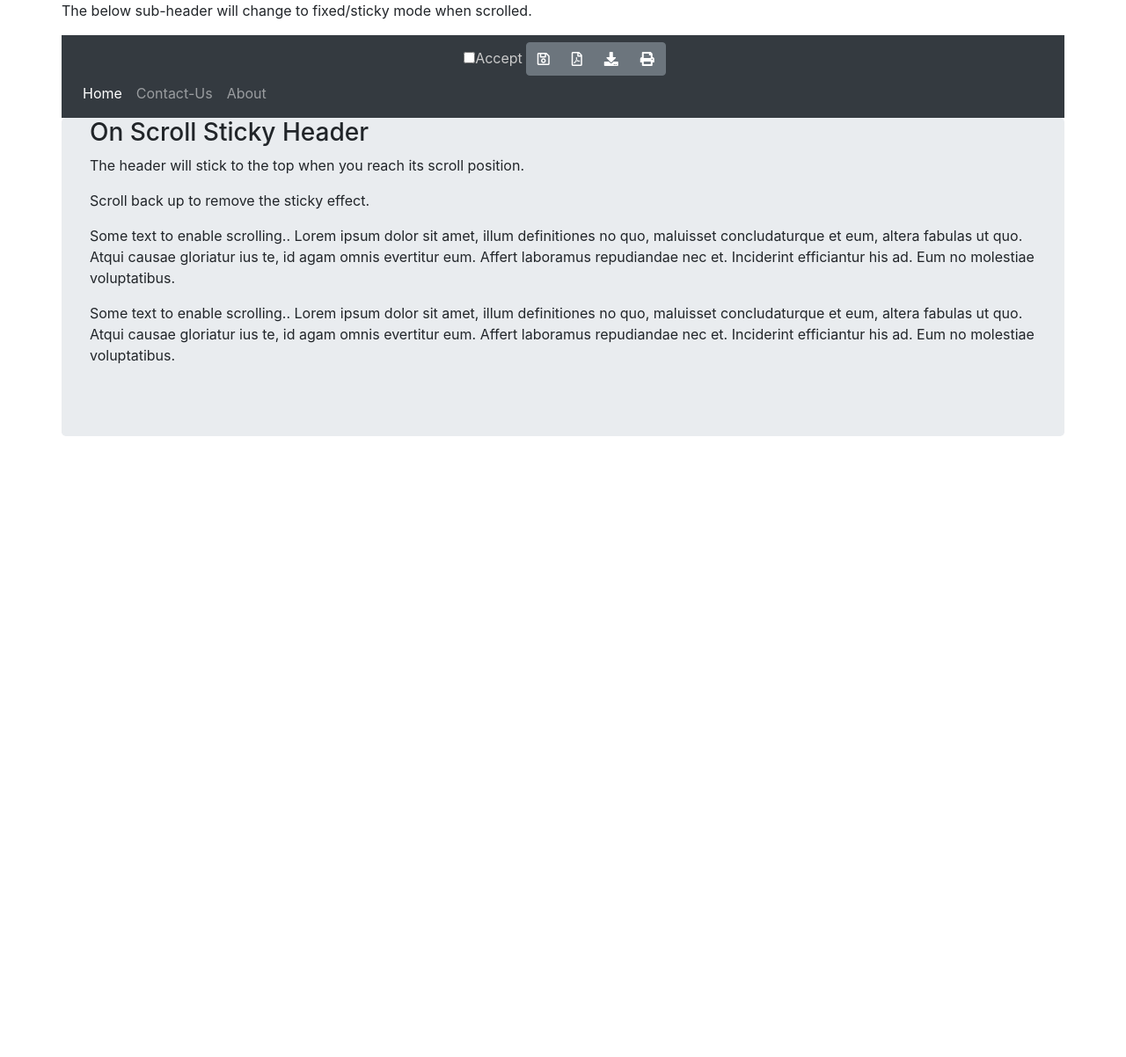
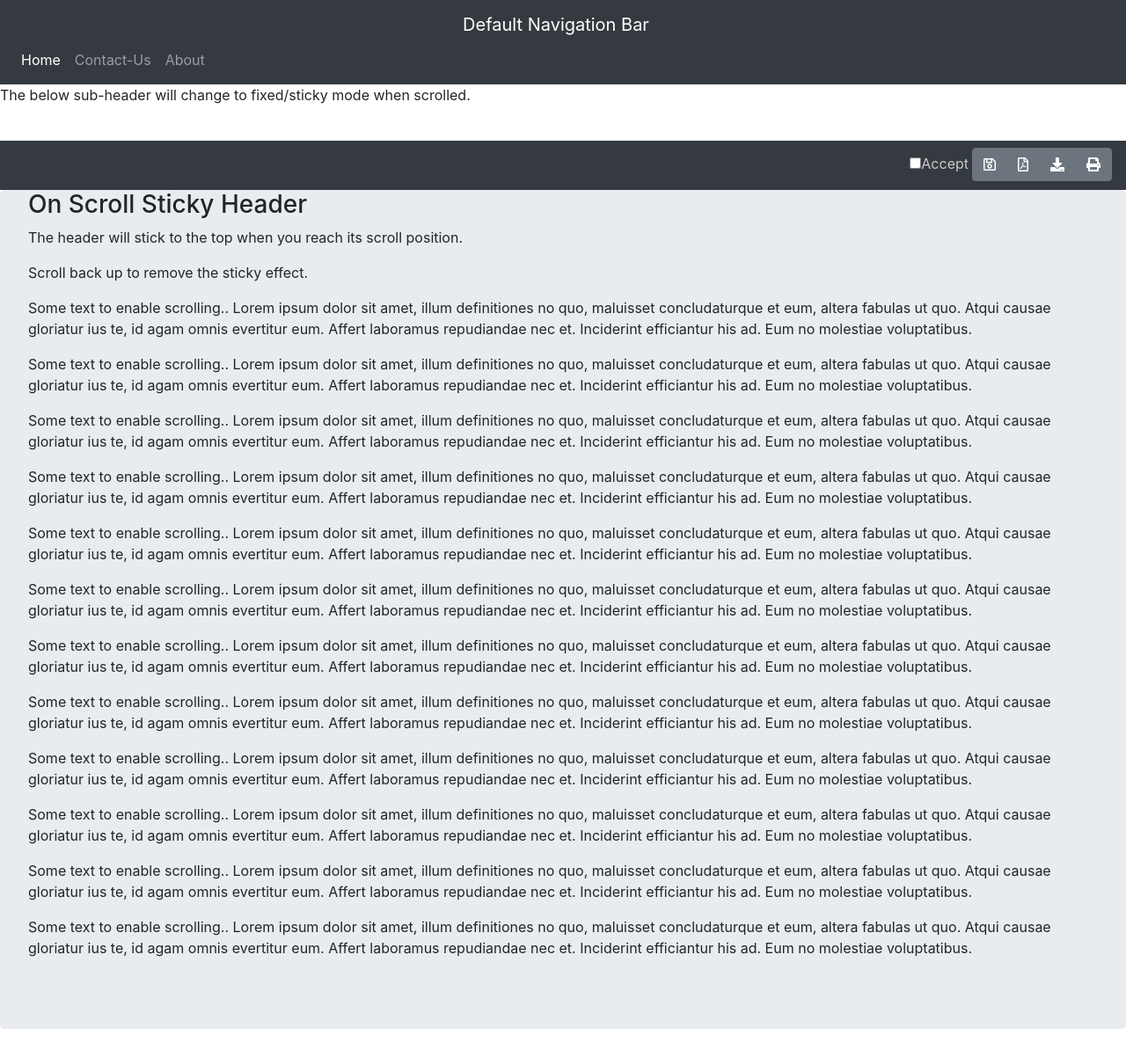
Before and after one commit to jagadeesh2cloud/progress-bar-dynamic, an Angular app: page / in a window 1280 px wide. Shown: the whole page at 88% size. Before the commit the page ends 800 px from the top, so only its background shows below. Built offline with nearby package versions, Linux system fonts and the light colour scheme; what primeng would draw is missing.

Commit message:
updated changes for tablet view

```diff
--- a/src/app/stickyheader/stickyheader.component.css
+++ b/src/app/stickyheader/stickyheader.component.css
@@ -44,3 +44,23 @@ body {
 .subnav-toggle.affix+.jumbotron {
     margin-top: 58px;
 }
+
+.navbar-description {
+    min-height: 48px;
+}
+
+.navbar {
+    min-height: 56px;
+}
+
+@media (min-width: 992px) {
+	.navbar-expand-lg .d-lg-none#navbarToggleCollapse {
+		display: none!important;
+	}
+}
+
+@media (min-width: 768px) {
+    .container {
+        max-width: none;
+    }
+}
--- a/src/app/stickyheader/stickyheader.component.html
+++ b/src/app/stickyheader/stickyheader.component.html
@@ -1,5 +1,5 @@
 <section class="web_homePage" (scroll)="onWindowScroll($event);">
-<nav class="navbar navbar-expand-md navbar-dark bg-dark d-block d-md-none" id="topNavHeader">
+    <nav class="navbar navbar-expand-lg navbar-dark bg-dark d-block" id="topNavHeader">
         <button class="navbar-toggler float-left" type="button" data-toggle="collapse" data-target="#navbarCollapse" aria-controls="navbarCollapse"
             aria-expanded="false" aria-label="Toggle navigation">
             <span class="navbar-toggler-icon"></span>
@@ -23,12 +23,12 @@
     </nav>
 
     <main role="main" class="container">
-    <p>
+        <p class="navbar-description">
             The below sub-header will change to fixed/sticky mode when scrolled.
         </p>
-    <nav class="navbar subnav-toggle navbar-expand-md navbar-dark bg-dark d-block">
-        <div class="sub-menu-dark-toggle text-center">
-            <button class="navbar-toggler d-none" type="button" data-toggle="collapse" data-target="#navbarToggleCollapse" aria-controls="navbarToggleCollapse"
+        <nav class="navbar subnav-toggle navbar-expand-lg navbar-dark bg-dark d-block">
+            <div class="sub-menu-dark-toggle text-right">
+                <button class="navbar-toggler d-none float-left" type="button" data-toggle="collapse" data-target="#navbarToggleCollapse" aria-controls="navbarToggleCollapse"
                     aria-expanded="false" aria-label="Toggle navigation">
                     <span class="navbar-toggler-icon"></span>
                 </button>
@@ -52,8 +52,8 @@
                         </button>
                     </div>
                 </div>
-            <div class="collapse navbar-collapse" id="navbarToggleCollapse">
-                <ul class="navbar-nav mr-auto">
+                <div class="collapse navbar-collapse d-lg-none text-left" id="navbarToggleCollapse">
+                    <ul class="navbar-nav mr-auto d-block">
                         <li class="nav-item active">
                             <a class="nav-link" href="#">Home
                                 <span class="sr-only">(current)</span>
@@ -80,6 +80,36 @@
             <p>Some text to enable scrolling.. Lorem ipsum dolor sit amet, illum definitiones no quo, maluisset concludaturque
                 et eum, altera fabulas ut quo. Atqui causae gloriatur ius te, id agam omnis evertitur eum. Affert laboramus
                 repudiandae nec et. Inciderint efficiantur his ad. Eum no molestiae voluptatibus.</p>
+            <p>Some text to enable scrolling.. Lorem ipsum dolor sit amet, illum definitiones no quo, maluisset concludaturque
+                et eum, altera fabulas ut quo. Atqui causae gloriatur ius te, id agam omnis evertitur eum. Affert laboramus
+                repudiandae nec et. Inciderint efficiantur his ad. Eum no molestiae voluptatibus.</p>
+            <p>Some text to enable scrolling.. Lorem ipsum dolor sit amet, illum definitiones no quo, maluisset concludaturque
+                et eum, altera fabulas ut quo. Atqui causae gloriatur ius te, id agam omnis evertitur eum. Affert laboramus
+                repudiandae nec et. Inciderint efficiantur his ad. Eum no molestiae voluptatibus.</p>
+            <p>Some text to enable scrolling.. Lorem ipsum dolor sit amet, illum definitiones no quo, maluisset concludaturque
+                et eum, altera fabulas ut quo. Atqui causae gloriatur ius te, id agam omnis evertitur eum. Affert laboramus
+                repudiandae nec et. Inciderint efficiantur his ad. Eum no molestiae voluptatibus.</p>
+            <p>Some text to enable scrolling.. Lorem ipsum dolor sit amet, illum definitiones no quo, maluisset concludaturque
+                et eum, altera fabulas ut quo. Atqui causae gloriatur ius te, id agam omnis evertitur eum. Affert laboramus
+                repudiandae nec et. Inciderint efficiantur his ad. Eum no molestiae voluptatibus.</p>
+            <p>Some text to enable scrolling.. Lorem ipsum dolor sit amet, illum definitiones no quo, maluisset concludaturque
+                et eum, altera fabulas ut quo. Atqui causae gloriatur ius te, id agam omnis evertitur eum. Affert laboramus
+                repudiandae nec et. Inciderint efficiantur his ad. Eum no molestiae voluptatibus.</p>
+            <p>Some text to enable scrolling.. Lorem ipsum dolor sit amet, illum definitiones no quo, maluisset concludaturque
+                et eum, altera fabulas ut quo. Atqui causae gloriatur ius te, id agam omnis evertitur eum. Affert laboramus
+                repudiandae nec et. Inciderint efficiantur his ad. Eum no molestiae voluptatibus.</p>
+            <p>Some text to enable scrolling.. Lorem ipsum dolor sit amet, illum definitiones no quo, maluisset concludaturque
+                et eum, altera fabulas ut quo. Atqui causae gloriatur ius te, id agam omnis evertitur eum. Affert laboramus
+                repudiandae nec et. Inciderint efficiantur his ad. Eum no molestiae voluptatibus.</p>
+            <p>Some text to enable scrolling.. Lorem ipsum dolor sit amet, illum definitiones no quo, maluisset concludaturque
+                et eum, altera fabulas ut quo. Atqui causae gloriatur ius te, id agam omnis evertitur eum. Affert laboramus
+                repudiandae nec et. Inciderint efficiantur his ad. Eum no molestiae voluptatibus.</p>
+            <p>Some text to enable scrolling.. Lorem ipsum dolor sit amet, illum definitiones no quo, maluisset concludaturque
+                et eum, altera fabulas ut quo. Atqui causae gloriatur ius te, id agam omnis evertitur eum. Affert laboramus
+                repudiandae nec et. Inciderint efficiantur his ad. Eum no molestiae voluptatibus.</p>
+            <p>Some text to enable scrolling.. Lorem ipsum dolor sit amet, illum definitiones no quo, maluisset concludaturque
+                et eum, altera fabulas ut quo. Atqui causae gloriatur ius te, id agam omnis evertitur eum. Affert laboramus
+                repudiandae nec et. Inciderint efficiantur his ad. Eum no molestiae voluptatibus.</p>
         </div>
     </main>
 </section>
--- a/src/app/stickyheader/stickyheader.component.ts
+++ b/src/app/stickyheader/stickyheader.component.ts
@@ -23,14 +23,17 @@ export class StickyheaderComponent implements OnInit {
 
   @HostListener('window:scroll', ['$event'])
   onWindowScroll(e) {
-
+     let screenWidth = screen.width;
+     if (screenWidth < 992) { //TODO: Confirm the min screen width to support sticky header
       let scrollValue = window.scrollY;
       let stickyElement = document.querySelector('.subnav-toggle');
       let subNavElement = document.querySelector('.subnav-toggle .navbar-toggler');
       let subNavMenuItems = document.querySelector('#navbarToggleCollapse');
       let subNavMenuItemsShowed = document.querySelector('#navbarToggleCollapse.show');
 
-     if (scrollValue > 104) { // The value given here must be the height of all elements above the expected sticky nav
+      // TODO: The below value could change in actual screen.
+      // The value given below must be the height of all elements above the expected sticky nav
+      if (scrollValue > 104) {
           stickyElement.classList.add('affix')
           subNavElement.classList.add('d-inline');
           subNavElement.classList.remove('d-none');
@@ -44,7 +47,6 @@ export class StickyheaderComponent implements OnInit {
            subNavMenuItemsShowed.classList.remove('show');
           }
       }
-
      }
-
   }
+}
--- a/src/index.html
+++ b/src/index.html
@@ -12,11 +12,11 @@
 </head>
 <body>
     <app-root></app-root>
-    <script src="https://code.jquery.com/jquery-3.2.1.slim.min.js" integrity="sha384-KJ3o2DKtIkvYIK3UENzmM7KCkRr/rE9/Qpg6aAZGJwFDMVNA/GpGFF93hXpG5KkN"
+    <!--script src="https://code.jquery.com/jquery-3.2.1.slim.min.js" integrity="sha384-KJ3o2DKtIkvYIK3UENzmM7KCkRr/rE9/Qpg6aAZGJwFDMVNA/GpGFF93hXpG5KkN"
         crossorigin="anonymous"></script>
     <script src="https://cdnjs.cloudflare.com/ajax/libs/popper.js/1.12.9/umd/popper.min.js" integrity="sha384-ApNbgh9B+Y1QKtv3Rn7W3mgPxhU9K/ScQsAP7hUibX39j7fakFPskvXusvfa0b4Q"
         crossorigin="anonymous"></script>
     <script src="https://maxcdn.bootstrapcdn.com/bootstrap/4.0.0/js/bootstrap.min.js" integrity="sha384-JZR6Spejh4U02d8jOt6vLEHfe/JQGiRRSQQxSfFWpi1MquVdAyjUar5+76PVCmYl"
-        crossorigin="anonymous"></script>
+        crossorigin="anonymous"></script-->
 </body>
 </html>
```
Lines whose indentation alone changed are shown as unchanged.
